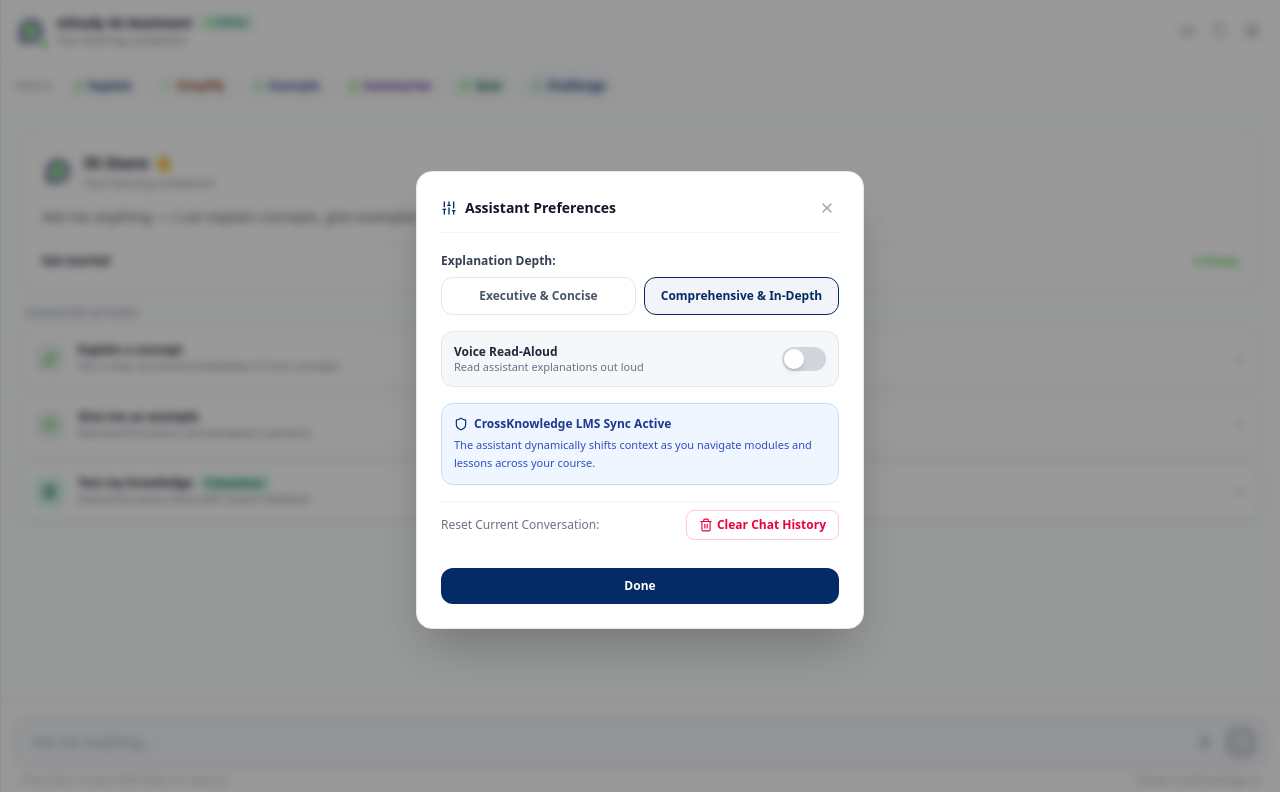
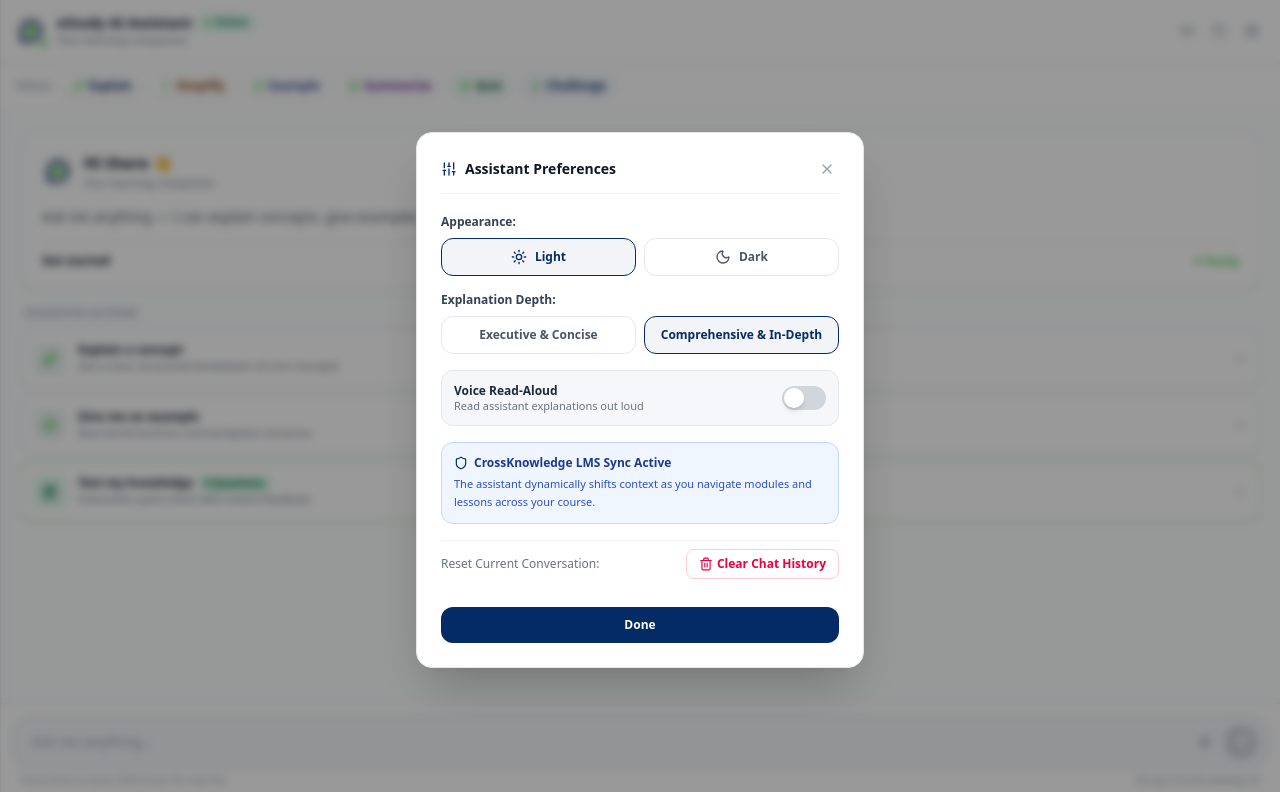
Before and after one commit to LesediTlhapane/AI-Assistant-Chatbot, a React (Vite) app: page / in a window 1280 px wide. Both pictures are taken after a click on the button 1252 px from the left and 31 px from the top of the page. Shown: the top 792 px of the page. Built offline with nearby package versions, Linux system fonts and the light colour scheme; no server answers.

Commit message:
ui theme toggle added

```diff
--- a/src/components/assistant/AiAssistantPanel.tsx
+++ b/src/components/assistant/AiAssistantPanel.tsx
@@ -104,7 +104,14 @@ export const AiAssistantPanel: React.FC<AiAssistantPanelProps> = ({
   const [isVoiceEnabled, setIsVoiceEnabled] = useState(false);
   const [isSettingsOpen, setIsSettingsOpen] = useState(false);
   const [responseStyle, setResponseStyle] = useState<'concise' | 'detailed'>('detailed');
+  const [theme, setTheme] = useState<'light' | 'dark'>(() =>
+    localStorage.getItem('estudy-assistant-theme') === 'dark' ? 'dark' : 'light'
+  );
   const [errorMessage, setErrorMessage] = useState<string | null>(null);
+
+  React.useEffect(() => {
+    localStorage.setItem('estudy-assistant-theme', theme);
+  }, [theme]);
 
   const isControlled = externalMessages !== undefined && externalSendMessage !== undefined;
   const messages = isControlled ? externalMessages : internalMessages;
@@ -196,6 +203,8 @@ export const AiAssistantPanel: React.FC<AiAssistantPanelProps> = ({
     <aside
       id="ai-assistant-side-panel"
       className={`h-full flex flex-col bg-white border-l border-gray-200 overflow-hidden text-left relative ${
+        theme === 'dark' ? 'ai-assistant-dark' : ''
+      } ${
         isMobileDrawer ? 'w-full' : 'w-full'
       } ${className}`}
       aria-label="eStudy AI Learning Assistant Panel"
@@ -268,6 +277,8 @@ export const AiAssistantPanel: React.FC<AiAssistantPanelProps> = ({
         onClearHistory={handleResetConversation}
         responseStyle={responseStyle}
         onChangeResponseStyle={setResponseStyle}
+        theme={theme}
+        onChangeTheme={setTheme}
         isVoiceEnabled={isVoiceEnabled}
         onToggleVoice={() => setIsVoiceEnabled(!isVoiceEnabled)}
       />
--- a/src/components/assistant/SettingsModal.tsx
+++ b/src/components/assistant/SettingsModal.tsx
@@ -1,4 +1,4 @@
-import { X, Trash2, Sliders, Shield } from 'lucide-react';
+import { X, Trash2, Sliders, Shield, Sun, Moon } from 'lucide-react';
 
 interface SettingsModalProps {
   isOpen: boolean;
@@ -6,6 +6,8 @@ interface SettingsModalProps {
   onClearHistory: () => void;
   responseStyle: 'concise' | 'detailed';
   onChangeResponseStyle: (style: 'concise' | 'detailed') => void;
+  theme: 'light' | 'dark';
+  onChangeTheme: (theme: 'light' | 'dark') => void;
   isVoiceEnabled: boolean;
   onToggleVoice: () => void;
 }
@@ -16,6 +18,8 @@ export const SettingsModal = ({
   onClearHistory,
   responseStyle,
   onChangeResponseStyle,
+  theme,
+  onChangeTheme,
   isVoiceEnabled,
   onToggleVoice
 }: SettingsModalProps) => {
@@ -41,6 +45,37 @@ export const SettingsModal = ({
 
         {/* Options */}
         <div className="space-y-4 text-xs">
+
+          {/* Appearance */}
+          <div className="space-y-2">
+            <label className="font-bold text-gray-700 block">Appearance:</label>
+            <div className="grid grid-cols-2 gap-2">
+              <button
+                onClick={() => onChangeTheme('light')}
+                aria-pressed={theme === 'light'}
+                className={`p-2.5 rounded-xl border text-center font-semibold transition-all flex items-center justify-center gap-2 ${
+                  theme === 'light'
+                    ? 'border-[#052B66] bg-[#052B66]/5 text-[#052B66]'
+                    : 'border-gray-200 text-gray-600 hover:border-gray-300'
+                }`}
+              >
+                <Sun className="w-4 h-4" />
+                Light
+              </button>
+              <button
+                onClick={() => onChangeTheme('dark')}
+                aria-pressed={theme === 'dark'}
+                className={`p-2.5 rounded-xl border text-center font-semibold transition-all flex items-center justify-center gap-2 ${
+                  theme === 'dark'
+                    ? 'border-[#052B66] bg-[#052B66]/5 text-[#052B66]'
+                    : 'border-gray-200 text-gray-600 hover:border-gray-300'
+                }`}
+              >
+                <Moon className="w-4 h-4" />
+                Dark
+              </button>
+            </div>
+          </div>
 
           {/* Response Style */}
           <div className="space-y-2">
--- a/src/index.css
+++ b/src/index.css
@@ -33,3 +33,58 @@
   -ms-overflow-style: none;
   scrollbar-width: none;
 }
+
+.ai-assistant-dark {
+  color: #e2e8f0;
+  background-color: #111827;
+  border-color: #334155;
+}
+
+.ai-assistant-dark .bg-white {
+  background-color: #1e293b;
+}
+
+.ai-assistant-dark .bg-gray-100,
+.ai-assistant-dark .bg-gray-200,
+.ai-assistant-dark [class~="bg-[#F5F7FA]"],
+.ai-assistant-dark [class~="bg-[#F5F7FA]/30"] {
+  background-color: #0f172a;
+}
+
+.ai-assistant-dark .border-gray-100,
+.ai-assistant-dark .border-gray-200,
+.ai-assistant-dark .border-gray-300,
+.ai-assistant-dark .border-gray-200\/80,
+.ai-assistant-dark .border-gray-200\/90 {
+  border-color: #334155;
+}
+
+.ai-assistant-dark .text-gray-900,
+.ai-assistant-dark .text-gray-800,
+.ai-assistant-dark .text-gray-700,
+.ai-assistant-dark .text-gray-600,
+.ai-assistant-dark .text-gray-500 {
+  color: #cbd5e1;
+}
+
+.ai-assistant-dark .text-gray-400 {
+  color: #94a3b8;
+}
+
+.ai-assistant-dark .text-\[\#101828\],
+.ai-assistant-dark .text-\[\#052B66\] {
+  color: #bfdbfe;
+}
+
+.ai-assistant-dark [class~="bg-[#052B66]/5"] {
+  background-color: rgb(59 130 246 / 15%);
+}
+
+.ai-assistant-dark .hover\:bg-gray-100:hover,
+.ai-assistant-dark .hover\:bg-gray-200\/60:hover {
+  background-color: #334155;
+}
+
+.ai-assistant-dark .custom-scrollbar::-webkit-scrollbar-thumb {
+  background: #475569;
+}
```
